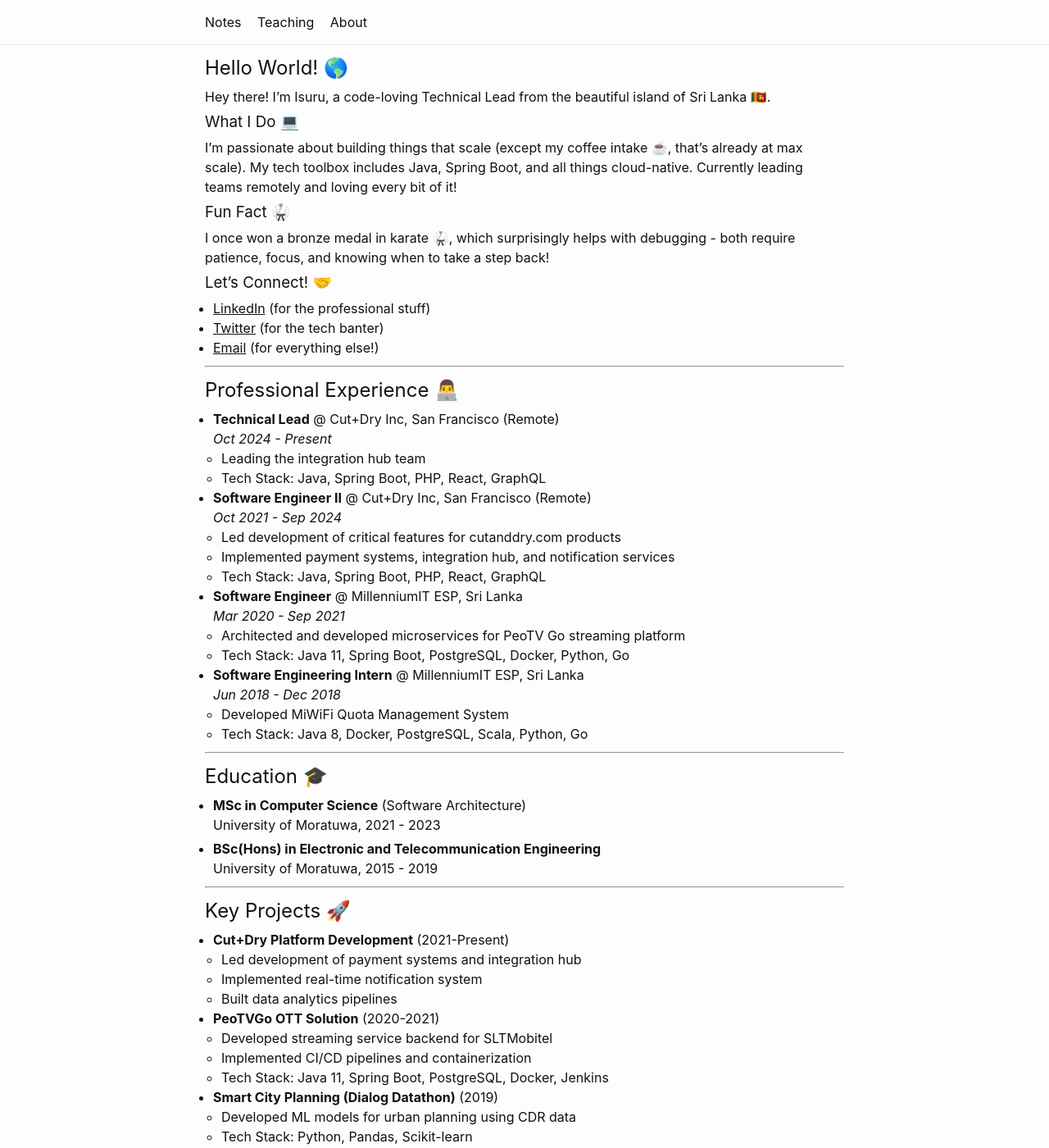
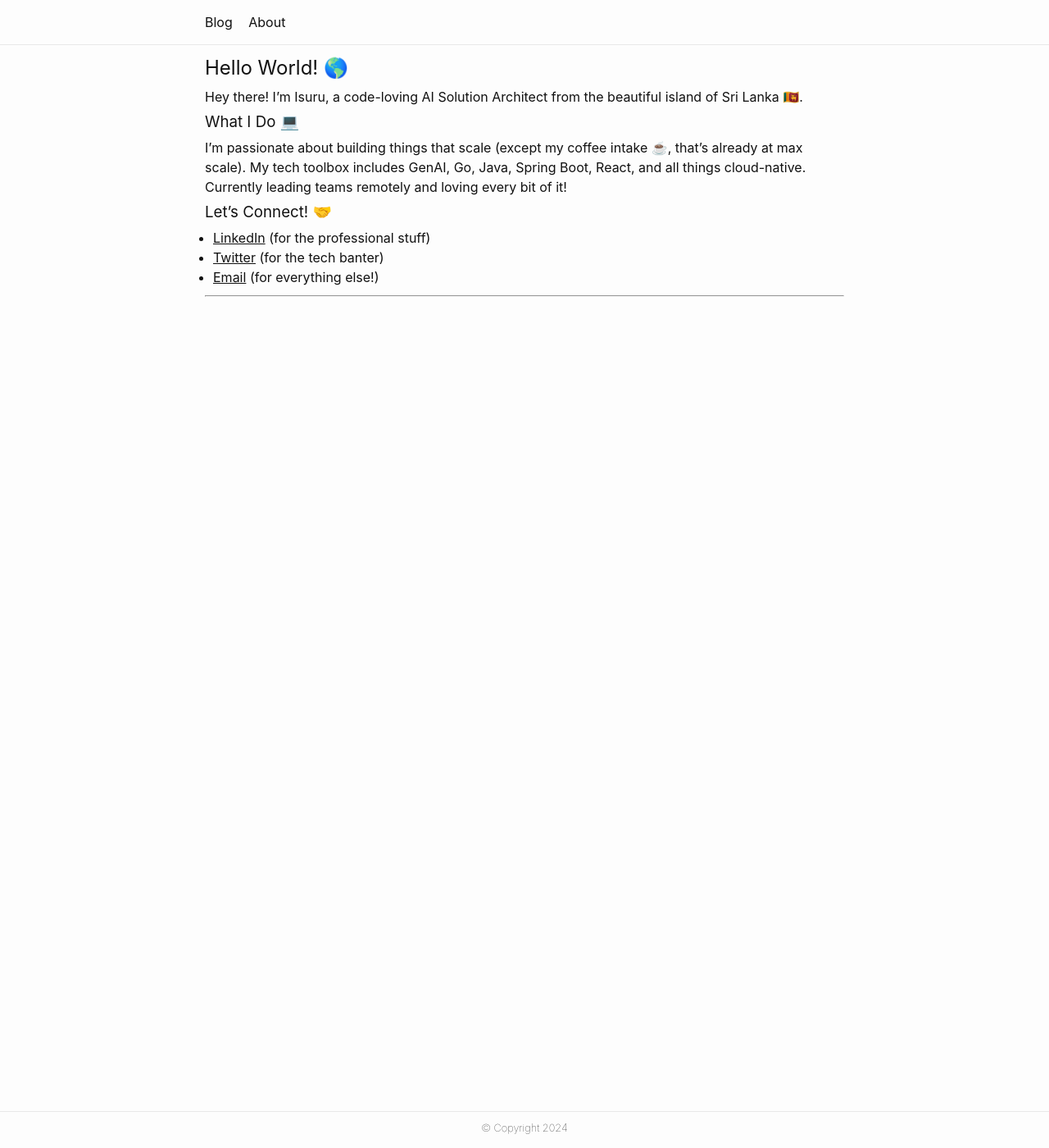
Before and after one commit to isurunuwanthilaka/isurunuwanthilaka.github.io, a Jekyll site: the page built from about.md, in a window 1280 px wide and 1400 px high. Shown: the whole window at 82% size. Built offline with Jekyll 4.4.1, drawn with Linux system fonts in a browser that asks for light colours; nearby versions of some CDN libraries; some of the changed text lies outside the part shown.

Commit message:
refactor: simplify site navigation, update professional profile, and remove deprecated teaching resources

```diff
--- a/_includes/header.html
+++ b/_includes/header.html
@@ -16,9 +16,8 @@
       </label>
 
       <div class="trigger">
-        <a class="page-link" href="/">{{'Notes' }}</a>
-        <a class="page-link" href="/teaching">{{'Teaching' }}</a>
-        <a class="page-link" href="/about">{{'About' }}</a>
+        <a class="page-link" href="/">{{'Blog' }}</a>
+        <a class="page-link" href="/about">{{'About'}}</a>
       </div>
     </nav>
     {%- endif -%}
--- a/_includes/social.html
+++ b/_includes/social.html
@@ -1,11 +1,26 @@
 {%- assign social = site.minima.social_links -%}
 
 <ul class="social-media-list">
-  {%- if social.facebook -%}<li><a rel="me" href="https://www.facebook.com/{{ social.facebook | cgi_escape | escape }}" title="{{ social.facebook | escape }}"><svg class="svg-icon grey"><use xlink:href="{{ '/assets/minima-social-icons.svg#facebook' | relative_url }}"></use></svg></a></li>{%- endif -%}
-  {%- if social.github -%}<li><a rel="me" href="https://github.com/{{ social.github | cgi_escape | escape }}" title="{{ social.github | escape }}"><svg class="svg-icon grey"><use xlink:href="{{ '/assets/minima-social-icons.svg#github' | relative_url }}"></use></svg></a></li>{%- endif -%}
-  {%- if social.stackoverflow -%}<li><a rel="me" href="https://stackoverflow.com/users/{{ social.stackoverflow | cgi_escape | escape }}" title="{{ social.stackoverflow | escape }}"><svg class="svg-icon grey"><use xlink:href="{{ '/assets/minima-social-icons.svg#stackoverflow' | relative_url }}"></use></svg></a></li>{%- endif -%}
-  {%- if social.linkedin -%}<li><a rel="me" href="https://www.linkedin.com/in/{{ social.linkedin | cgi_escape | escape }}" title="{{ social.linkedin | escape }}"><svg class="svg-icon grey"><use xlink:href="{{ '/assets/minima-social-icons.svg#linkedin' | relative_url }}"></use></svg></a></li>{%- endif -%}
-  {%- if social.twitter -%}<li><a rel="me" href="https://twitter.com/{{ social.twitter | cgi_escape | escape }}" title="{{ social.twitter | escape }}"><svg class="svg-icon grey"><use xlink:href="{{ '/assets/minima-social-icons.svg#twitter' | relative_url }}"></use></svg></a></li>{%- endif -%}
-  {%- if social.youtube -%}<li><a rel="me" href="https://www.youtube.com/{{ social.youtube | cgi_escape | escape }}" title="{{ social.youtube | escape }}"><svg class="svg-icon grey"><use xlink:href="{{ '/assets/minima-social-icons.svg#youtube' | relative_url }}"></use></svg></a></li>{%- endif -%}
-  {%- if social.youtube_channel -%}<li><a rel="me" href="https://www.youtube.com/channel/{{ social.youtube_channel | cgi_escape | escape }}" title="{{ social.youtube_channel_name | escape | default: 'YouTube' }}"><svg class="svg-icon grey"><use xlink:href="{{ '/assets/minima-social-icons.svg#youtube' | relative_url }}"></use></svg></a></li>{%- endif -%}
+  {%- if social.github -%}<li><a rel="me" href="https://github.com/{{ social.github | cgi_escape | escape }}"
+      title="{{ social.github | escape }}"><svg class="svg-icon grey">
+        <use xlink:href="{{ '/assets/minima-social-icons.svg#github' | relative_url }}"></use>
+      </svg></a></li>{%- endif -%}
+  {%- if social.linkedin -%}<li><a rel="me"
+      href="https://www.linkedin.com/in/{{ social.linkedin | cgi_escape | escape }}"
+      title="{{ social.linkedin | escape }}"><svg class="svg-icon grey">
+        <use xlink:href="{{ '/assets/minima-social-icons.svg#linkedin' | relative_url }}"></use>
+      </svg></a></li>{%- endif -%}
+  {%- if social.twitter -%}<li><a rel="me" href="https://twitter.com/{{ social.twitter | cgi_escape | escape }}"
+      title="{{ social.twitter | escape }}"><svg class="svg-icon grey">
+        <use xlink:href="{{ '/assets/minima-social-icons.svg#twitter' | relative_url }}"></use>
+      </svg></a></li>{%- endif -%}
+  {%- if social.youtube -%}<li><a rel="me" href="https://www.youtube.com/{{ social.youtube | cgi_escape | escape }}"
+      title="{{ social.youtube | escape }}"><svg class="svg-icon grey">
+        <use xlink:href="{{ '/assets/minima-social-icons.svg#youtube' | relative_url }}"></use>
+      </svg></a></li>{%- endif -%}
+  {%- if social.youtube_channel -%}<li><a rel="me"
+      href="https://www.youtube.com/channel/{{ social.youtube_channel | cgi_escape | escape }}"
+      title="{{ social.youtube_channel_name | escape | default: 'YouTube' }}"><svg class="svg-icon grey">
+        <use xlink:href="{{ '/assets/minima-social-icons.svg#youtube' | relative_url }}"></use>
+      </svg></a></li>{%- endif -%}
 </ul>
--- a/about.md
+++ b/about.md
@@ -6,86 +6,15 @@
 
 ## Hello World! 🌎
 
-Hey there! I'm Isuru, a code-loving Technical Lead from the beautiful island of Sri Lanka 🇱🇰.
+Hey there! I'm Isuru, a code-loving AI Solution Architect from the beautiful island of Sri Lanka 🇱🇰.
 
 ### What I Do 💻
-I'm passionate about building things that scale (except my coffee intake ☕, that's already at max scale). My tech toolbox includes Java, Spring Boot, and all things cloud-native. Currently leading teams remotely and loving every bit of it!
+I'm passionate about building things that scale (except my coffee intake ☕, that's already at max scale). My tech toolbox includes GenAI, Go, Java, Spring Boot, React, and all things cloud-native. Currently leading teams remotely and loving every bit of it!
 
-### Fun Fact 🥋
-I once won a bronze medal in karate 🥋, which surprisingly helps with debugging - both require patience, focus, and knowing when to take a step back!
 
 ### Let's Connect! 🤝
 - [LinkedIn](https://www.linkedin.com/in/isurunuwanthilaka/) (for the professional stuff)
 - [Twitter](https://twitter.com/isuuuru) (for the tech banter)
-- [Email](mailto:isurunuwanthilaka@gmail.com) (for everything else!)
+- [Email](mailto:[EMAIL_ADDRESS]) (for everything else!)
 
 ---
-
-## Professional Experience 👨‍💻
-
-- **Technical Lead** @ Cut+Dry Inc, San Francisco (Remote)
-  _Oct 2024 - Present_
-  - Leading the integration hub team
-  - Tech Stack: Java, Spring Boot, PHP, React, GraphQL
-
-- **Software Engineer II** @ Cut+Dry Inc, San Francisco (Remote)
-  _Oct 2021 - Sep 2024_
-  - Led development of critical features for cutanddry.com products
-  - Implemented payment systems, integration hub, and notification services
-  - Tech Stack: Java, Spring Boot, PHP, React, GraphQL
-
-- **Software Engineer** @ MillenniumIT ESP, Sri Lanka
-  _Mar 2020 - Sep 2021_
-  - Architected and developed microservices for PeoTV Go streaming platform
-  - Tech Stack: Java 11, Spring Boot, PostgreSQL, Docker, Python, Go
-
-- **Software Engineering Intern** @ MillenniumIT ESP, Sri Lanka
-  _Jun 2018 - Dec 2018_
-  - Developed MiWiFi Quota Management System
-  - Tech Stack: Java 8, Docker, PostgreSQL, Scala, Python, Go
-
----
-
-## Education 🎓
-
-- **MSc in Computer Science** (Software Architecture)
-  University of Moratuwa, 2021 - 2023
-
-- **BSc(Hons) in Electronic and Telecommunication Engineering**
-  University of Moratuwa, 2015 - 2019
-
----
-
-## Key Projects 🚀
-
-- **Cut+Dry Platform Development** (2021-Present)
-  - Led development of payment systems and integration hub
-  - Implemented real-time notification system
-  - Built data analytics pipelines
-
-- **PeoTVGo OTT Solution** (2020-2021)
-  - Developed streaming service backend for SLTMobitel
-  - Implemented CI/CD pipelines and containerization
-  - Tech Stack: Java 11, Spring Boot, PostgreSQL, Docker, Jenkins
-
-- **Smart City Planning (Dialog Datathon)** (2019)
-  - Developed ML models for urban planning using CDR data
-  - Tech Stack: Python, Pandas, Scikit-learn
-
----
-
-## Certifications 📜
-
-- AWS Solutions Architect Associate (Dec 2024)
-- Deep Learning Nanodegree (Udacity, 2020)
-- Convolutional Neural Networks (DeepLearning.ai, 2019)
-- Machine Learning (Stanford University, 2018)
-
----
-
-## Notable Achievements 🏆
-
-- IEEEXtreme 11.0 Programming Competition - World Rank: 324
-- MoraExtreme Programming Competition - 2nd Place (2017)
-- Dialog Merit Scholarship Recipient (2012)
-- SAARC Karate Championship - Bronze Medal (2007)
```
Also changed, not shown: teaching.md (deleted, +0 -17 lines), 1 other file.
